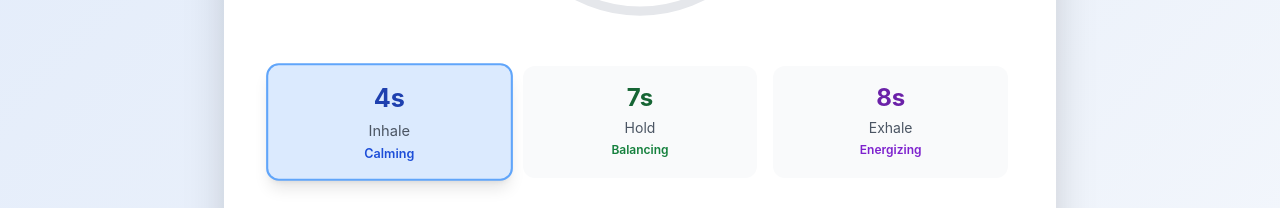
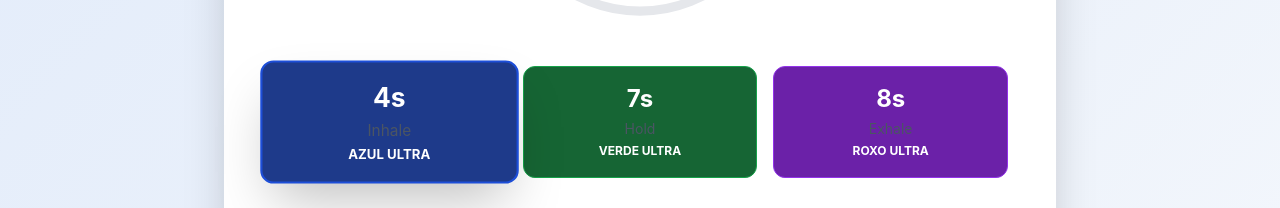
Before and after one commit to Aleksayev1/XZenpressbolt, a React (Create React App) app: page / in a window 1280 px wide. Both pictures are taken after a click on the button "Breathing". Shown: the part 542-750 px from the top of the page. Built offline with nearby package versions, Linux system fonts and the light colour scheme; no server answers.

Commit message:
Intensificar cores da página de respiração

```diff
--- a/src/components/BreathingExercise.tsx
+++ b/src/components/BreathingExercise.tsx
@@ -22,13 +22,13 @@ export const BreathingExercise: React.FC = () => {
   const expectedTotalTimeRef = useRef<number>(0);
 
   const phases = {
-    inhale: { duration: 4, next: 'hold' as const, color: '#1E40AF', label: t('breathing.inhale') },
-    hold: { duration: 7, next: 'exhale' as const, color: '#047857', label: t('breathing.hold') },
-    exhale: { duration: 8, next: 'inhale' as const, color: '#6B21A8', label: t('breathing.exhale') },
+    inhale: { duration: 4, next: 'hold' as const, color: '#1E3A8A', label: t('breathing.inhale') },
+    hold: { duration: 7, next: 'exhale' as const, color: '#065F46', label: t('breathing.hold') },
+    exhale: { duration: 8, next: 'inhale' as const, color: '#581C87', label: t('breathing.exhale') },
   };
 
-  const colors = ['#1E40AF', '#047857', '#6B21A8']; // Blue, Green, Magenta - CORES INTENSAS
-  const colorNames = ['Azul Intenso', 'Verde Intenso', 'Roxo Intenso'];
+  const colors = ['#1E3A8A', '#065F46', '#581C87']; // Blue, Green, Magenta - CORES ULTRA INTENSAS
+  const colorNames = ['Azul Ultra Intenso', 'Verde Ultra Intenso', 'Roxo Ultra Intenso'];
 
   useEffect(() => {
     if (isActive) {
@@ -126,7 +126,7 @@ export const BreathingExercise: React.FC = () => {
     setPhase('inhale');
     setTimeLeft(4);
     setTotalTime(0);
-    setCurrentColor('#1E40AF');
+    setCurrentColor('#1E3A8A');
     sessionStartTime.current = null;
   };
 
@@ -253,20 +253,20 @@ export const BreathingExercise: React.FC = () => {
           {/* Instructions */}
           <div className="mb-8">
             <div className="grid grid-cols-3 gap-4 text-center">
-              <div className={`p-4 rounded-xl transition-all duration-500 ${phase === 'inhale' ? 'bg-blue-100 border-2 border-blue-400 shadow-lg transform scale-105' : 'bg-gray-50'}`}>
-                <div className="text-2xl font-bold text-blue-800 mb-1">4s</div>
+              <div className={`p-4 rounded-xl transition-all duration-500 ${phase === 'inhale' ? 'bg-blue-900 text-white border-2 border-blue-700 shadow-2xl transform scale-110' : 'bg-blue-800 text-white border border-blue-600'}`}>
+                <div className="text-2xl font-bold mb-1">4s</div>
                 <div className="text-sm text-gray-600">{t('breathing.inhale')}</div>
-                <div className="text-xs text-blue-700 mt-1 font-semibold">{t('breathing.chromotherapy.blue.short')}</div>
+                <div className="text-xs mt-1 font-bold">AZUL ULTRA</div>
               </div>
-              <div className={`p-4 rounded-xl transition-all duration-500 ${phase === 'hold' ? 'bg-green-100 border-2 border-green-400 shadow-lg transform scale-105' : 'bg-gray-50'}`}>
-                <div className="text-2xl font-bold text-green-800 mb-1">7s</div>
+              <div className={`p-4 rounded-xl transition-all duration-500 ${phase === 'hold' ? 'bg-green-900 text-white border-2 border-green-700 shadow-2xl transform scale-110' : 'bg-green-800 text-white border border-green-600'}`}>
+                <div className="text-2xl font-bold mb-1">7s</div>
                 <div className="text-sm text-gray-600">{t('breathing.hold')}</div>
-                <div className="text-xs text-green-700 mt-1 font-semibold">{t('breathing.chromotherapy.green.short')}</div>
+                <div className="text-xs mt-1 font-bold">VERDE ULTRA</div>
               </div>
-              <div className={`p-4 rounded-xl transition-all duration-500 ${phase === 'exhale' ? 'bg-purple-100 border-2 border-purple-400 shadow-lg transform scale-105' : 'bg-gray-50'}`}>
-                <div className="text-2xl font-bold text-purple-800 mb-1">8s</div>
+              <div className={`p-4 rounded-xl transition-all duration-500 ${phase === 'exhale' ? 'bg-purple-900 text-white border-2 border-purple-700 shadow-2xl transform scale-110' : 'bg-purple-800 text-white border border-purple-600'}`}>
+                <div className="text-2xl font-bold mb-1">8s</div>
                 <div className="text-sm text-gray-600">{t('breathing.exhale')}</div>
-                <div className="text-xs text-purple-700 mt-1 font-semibold">{t('breathing.chromotherapy.magenta.short')}</div>
+                <div className="text-xs mt-1 font-bold">ROXO ULTRA</div>
               </div>
             </div>
           </div>
@@ -313,41 +313,41 @@ export const BreathingExercise: React.FC = () => {
           <p className="text-gray-600 text-center mb-8 max-w-3xl mx-auto">{t('breathing.chromotherapy.description')}</p>
 
           <div className="grid grid-cols-1 md:grid-cols-3 gap-6 mb-8">
-            <div className="bg-gradient-to-br from-blue-50 to-blue-100 rounded-2xl p-6 border border-blue-200">
+            <div className="bg-gradient-to-br from-blue-800 to-blue-900 rounded-2xl p-6 border-2 border-blue-600 shadow-2xl">
               <div className="flex items-center space-x-3 mb-4">
-                <div className="w-8 h-8 bg-blue-500 rounded-full"></div>
-                <h3 className="text-xl font-bold text-blue-800">{t('breathing.chromotherapy.blue')}</h3>
+                <div className="w-8 h-8 bg-blue-300 rounded-full shadow-lg"></div>
+                <h3 className="text-xl font-bold text-white">{t('breathing.chromotherapy.blue')}</h3>
               </div>
-              <p className="text-blue-700 text-sm leading-relaxed">
+              <p className="text-blue-100 text-sm leading-relaxed">
                 {t('breathing.chromotherapy.blue.desc')}
               </p>
-              <div className="mt-4 text-xs text-blue-600 bg-blue-50 rounded-lg p-2">
+              <div className="mt-4 text-xs text-blue-200 bg-blue-700 rounded-lg p-2">
                 <strong>{t('breathing.phase')}:</strong> {t('breathing.phase.inhale.detail')}
               </div>
             </div>
 
-            <div className="bg-gradient-to-br from-green-50 to-green-100 rounded-2xl p-6 border border-green-200">
+            <div className="bg-gradient-to-br from-green-800 to-green-900 rounded-2xl p-6 border-2 border-green-600 shadow-2xl">
               <div className="flex items-center space-x-3 mb-4">
-                <div className="w-8 h-8 bg-green-500 rounded-full"></div>
-                <h3 className="text-xl font-bold text-green-800">{t('breathing.chromotherapy.green')}</h3>
+                <div className="w-8 h-8 bg-green-300 rounded-full shadow-lg"></div>
+                <h3 className="text-xl font-bold text-white">{t('breathing.chromotherapy.green')}</h3>
               </div>
-              <p className="text-green-700 text-sm leading-relaxed">
+              <p className="text-green-100 text-sm leading-relaxed">
                 {t('breathing.chromotherapy.green.desc')}
               </p>
-              <div className="mt-4 text-xs text-green-600 bg-green-50 rounded-lg p-2">
+              <div className="mt-4 text-xs text-green-200 bg-green-700 rounded-lg p-2">
                 <strong>{t('breathing.phase')}:</strong> {t('breathing.phase.hold.detail')}
               </div>
             </div>
 
-            <div className="bg-gradient-to-br from-purple-50 to-purple-100 rounded-2xl p-6 border border-purple-200">
+            <div className="bg-gradient-to-br from-purple-800 to-purple-900 rounded-2xl p-6 border-2 border-purple-600 shadow-2xl">
               <div className="flex items-center space-x-3 mb-4">
-                <div className="w-8 h-8 bg-purple-500 rounded-full"></div>
-                <h3 className="text-xl font-bold text-purple-800">{t('breathing.chromotherapy.magenta')}</h3>
+                <div className="w-8 h-8 bg-purple-300 rounded-full shadow-lg"></div>
+                <h3 className="text-xl font-bold text-white">{t('breathing.chromotherapy.magenta')}</h3>
               </div>
-              <p className="text-purple-700 text-sm leading-relaxed">
+              <p className="text-purple-100 text-sm leading-relaxed">
                 {t('breathing.chromotherapy.magenta.desc')}
               </p>
-              <div className="mt-4 text-xs text-purple-600 bg-purple-50 rounded-lg p-2">
+              <div className="mt-4 text-xs text-purple-200 bg-purple-700 rounded-lg p-2">
                 <strong>{t('breathing.phase')}:</strong> {t('breathing.phase.exhale.detail')}
               </div>
             </div>
@@ -358,19 +358,19 @@ export const BreathingExercise: React.FC = () => {
             <h3 className="text-2xl font-bold text-gray-800 mb-4 text-center">{t('breathing.benefits.title')}</h3>
             <div className="grid grid-cols-1 md:grid-cols-2 lg:grid-cols-4 gap-4">
               <div className="flex items-center space-x-2">
-                <div className="w-3 h-3 bg-blue-500 rounded-full"></div>
+                <div className="w-3 h-3 bg-blue-800 rounded-full shadow-lg"></div>
                 <span className="text-gray-700 text-sm">{t('breathing.benefits.stress')}</span>
               </div>
               <div className="flex items-center space-x-2">
-                <div className="w-3 h-3 bg-green-500 rounded-full"></div>
+                <div className="w-3 h-3 bg-green-800 rounded-full shadow-lg"></div>
                 <span className="text-gray-700 text-sm">{t('breathing.benefits.sleep')}</span>
               </div>
               <div className="flex items-center space-x-2">
-                <div className="w-3 h-3 bg-purple-500 rounded-full"></div>
+                <div className="w-3 h-3 bg-purple-800 rounded-full shadow-lg"></div>
                 <span className="text-gray-700 text-sm">{t('breathing.benefits.focus')}</span>
               </div>
               <div className="flex items-center space-x-2">
-                <div className="w-3 h-3 bg-orange-500 rounded-full"></div>
+                <div className="w-3 h-3 bg-orange-800 rounded-full shadow-lg"></div>
                 <span className="text-gray-700 text-sm">{t('breathing.benefits.pressure')}</span>
               </div>
             </div>
```
